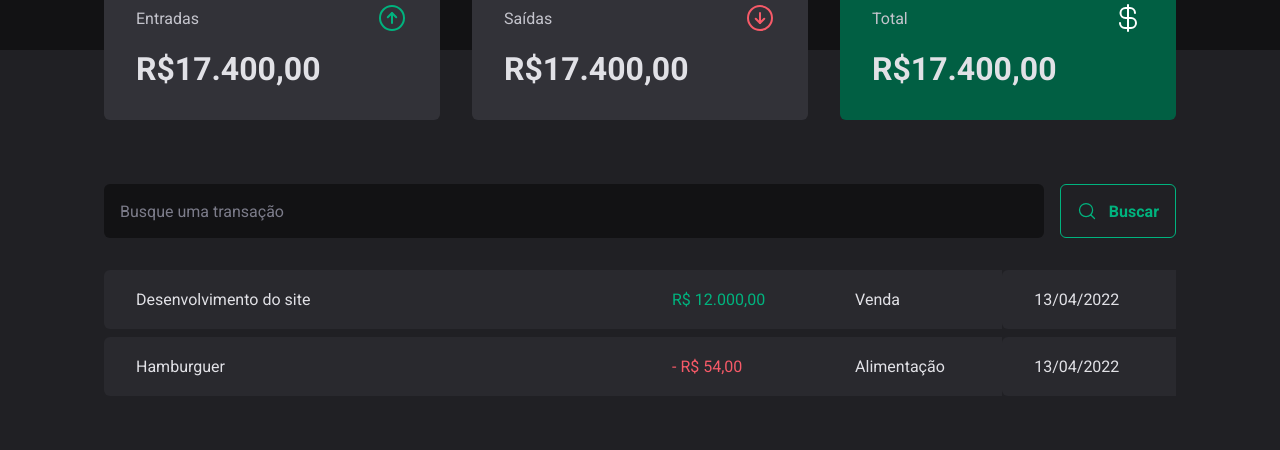
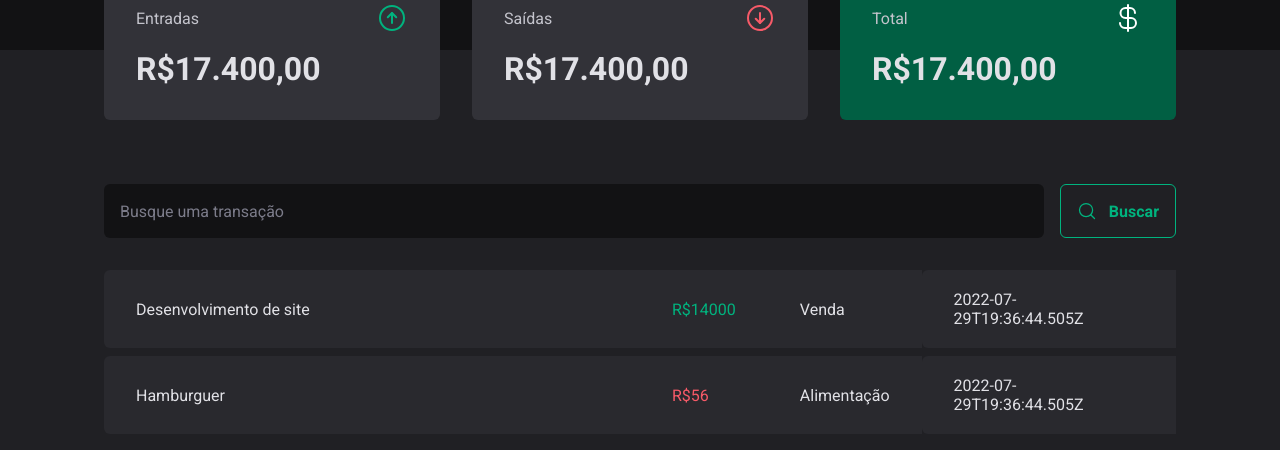
Before and after one commit to devguga87/transacoesIgnite, a React (Vite) app: page / in a window 1280 px wide. Shown: the top 450 px of the page. Built offline with nearby package versions, Linux system fonts and the light colour scheme; data requests are answered from the project's data file.

Commit message:
faz o fetch dos dados mockados

```diff
--- a/src/pages/Transactions/index.tsx
+++ b/src/pages/Transactions/index.tsx
@@ -1,10 +1,28 @@
+import { useEffect, useState } from "react"
 import Header from "../../components/Header"
 import Summary from "../../components/Summary"
 import SearchForm from "./components/SearchForm"
 
 import * as Styled from './styles'
 
+interface Transaction {
+  id:number;
+  description:string;
+  type:'income'|'outcome'
+  price:number;
+  category:string;
+  createdAt:string;
+}
+
 const Transactions = () => {
+  const [transactions, setTransactions] = useState<Transaction[]>([])
+
+  useEffect(()=>{
+    fetch('http://localhost:3333/transactions')
+    .then(response => response.json())
+    .then(data => setTransactions(data))
+  },[])
+
   return (
     <div>
       <Header />
@@ -13,20 +31,16 @@
       <SearchForm />
       <Styled.TransactionsTable>
         <tbody>
-          <tr>
-            <td width="50%">Desenvolvimento do site</td>
-            <td><Styled.PriceHighlight variant="income">R$ 12.000,00</Styled.PriceHighlight></td>
-            <td>Venda</td>
-            <td>13/04/2022</td>
-          </tr>
-
-          <tr>
-            <td width="50%">Hamburguer</td>
-            <td><Styled.PriceHighlight variant="outcome">- R$ 54,00</Styled.PriceHighlight></td>
-            <td>Alimentação</td>
-            <td>13/04/2022</td>
-          </tr>
-
+          {transactions.map( transaction => {
+            return (
+              <tr key={transaction.id}>
+                <td width="50%">{transaction.description}</td>
+                <td><Styled.PriceHighlight variant={transaction.type}>R${transaction.price}</Styled.PriceHighlight></td>
+                <td>{transaction.category}</td>
+                <td>{transaction.createdAt}</td>
+              </tr>
+            )
+          })}
 
         </tbody>
       </Styled.TransactionsTable>
```
